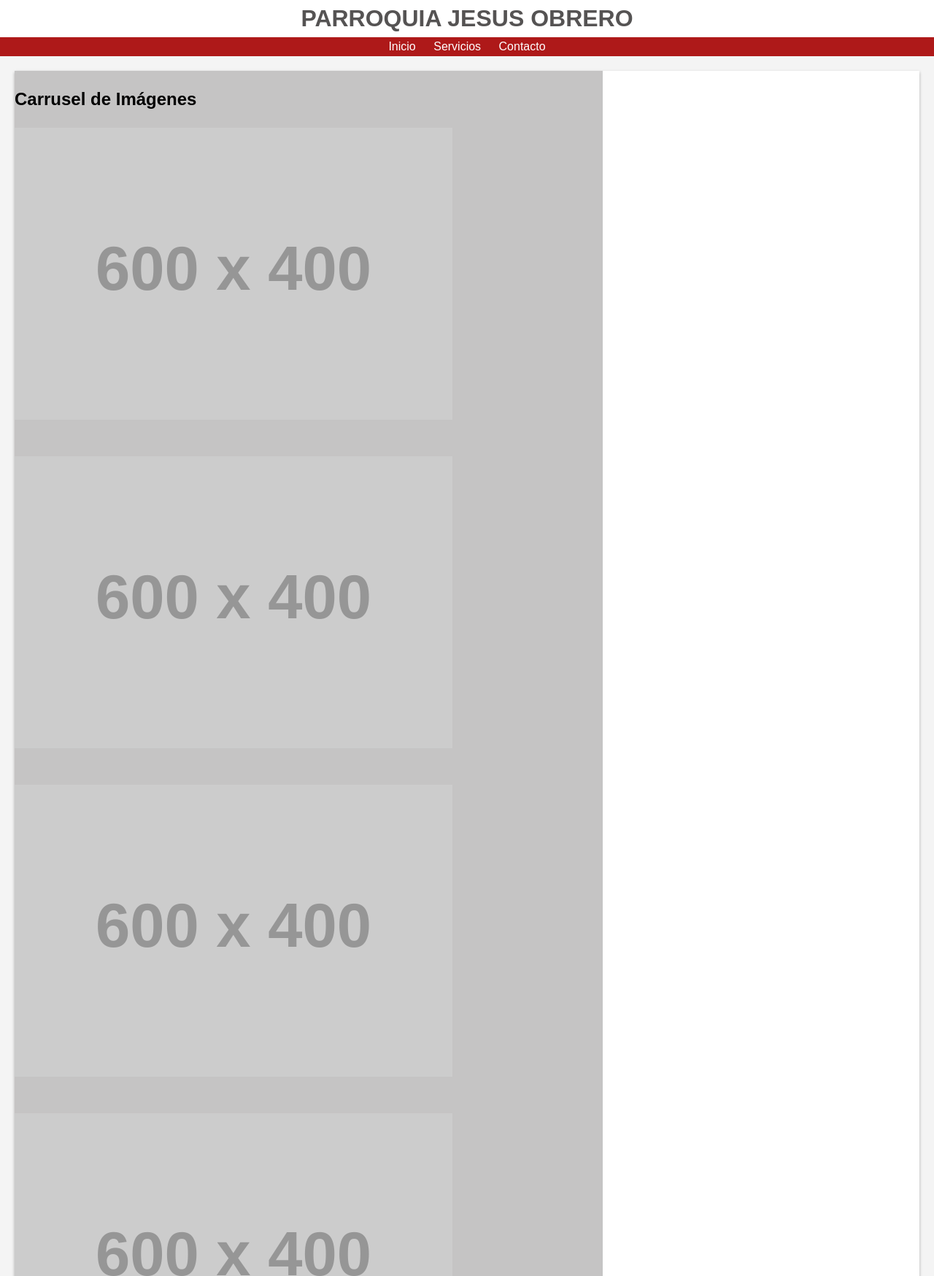
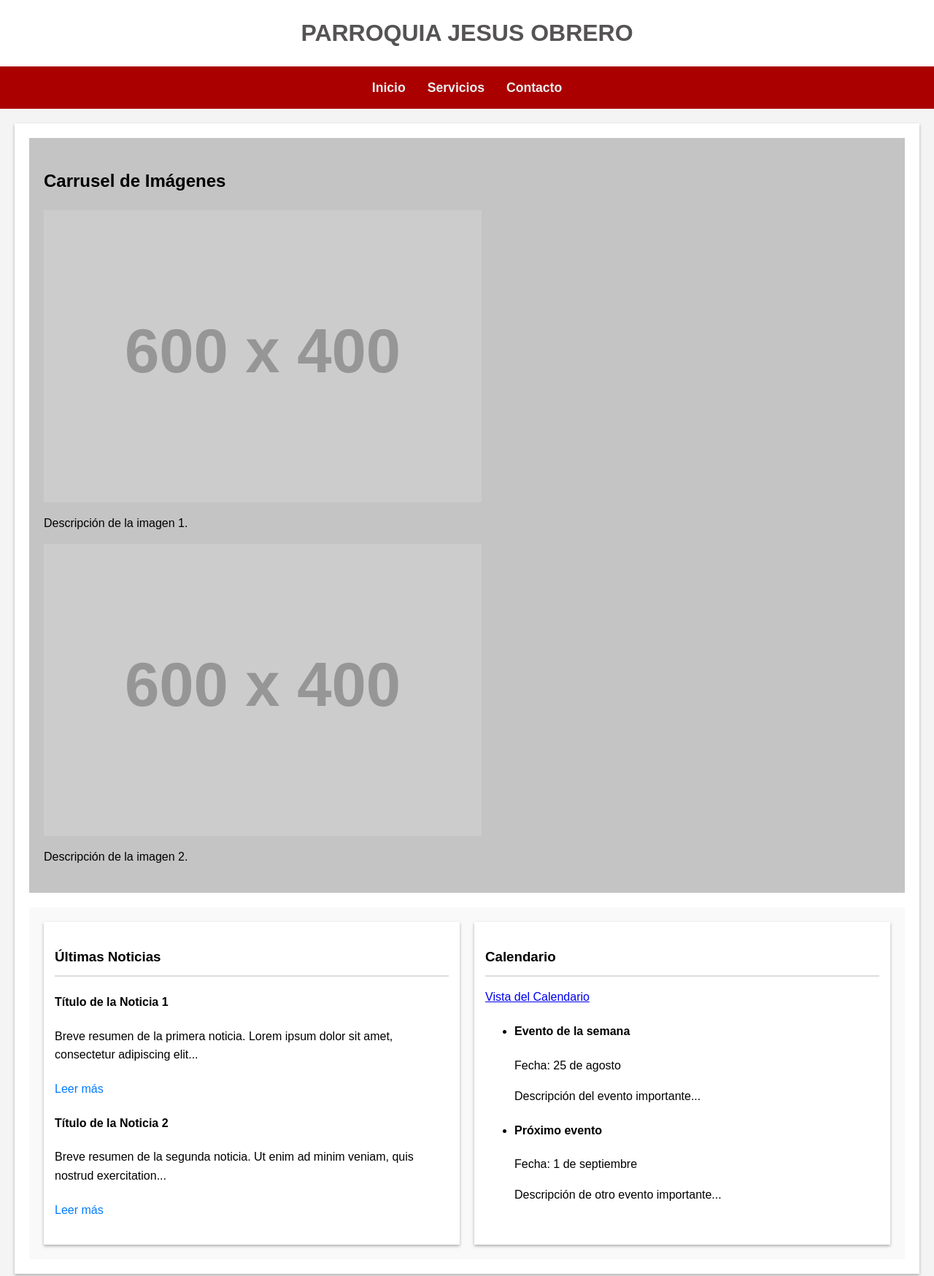
Before and after one commit to angelgmorfef/Sitio-Parroquial, a plain HTML site: page index.html in a window 1280 px wide. Shown: the top 1748 px of the page at 73% size. Drawn offline with Linux system fonts and the light colour scheme; placeholder pictures from the web are drawn by us.

Commit message:
Nuevo Commit

```diff
--- /dev/null
+++ b/asset/Css/calendario.css
@@ -0,0 +1,155 @@
+/* Variables CSS para una gestión de color centralizada */
+:root {
+    --primary-color: #aa0000;
+    --accent-color: #3498db;
+    --text-light: #ecf0f1;
+    --text-dark: #333;
+    --bg-light: #f4f4f4;
+    --bg-white: #fff;
+    --shadow: 0 4px 8px rgba(0, 0, 0, 0.1);
+}
+
+/* Estilos generales */
+body {
+    font-family: sans-serif;
+    line-height: 1.6;
+    margin: 0;
+    padding: 0;
+    background-color: var(--bg-light);
+}
+
+/* Contenedor principal de la página */
+main {
+    display: flex;
+    justify-content: center;
+    align-items: center;
+    padding: 20px;
+}
+
+/* Encabezado */
+.header {
+    background-color: var(--bg-white);
+    padding: 20px 0;
+}
+
+.header-container {
+    display: flex;
+    justify-content: center;
+    align-items: center;
+    max-width: 1200px;
+    margin: 0 auto;
+}
+
+.logo {
+    margin: 0;
+    color: var(--text-dark);
+}
+
+/* Navegación */
+.nav-container {
+    background-color: var(--primary-color);
+    padding: 15px 0;
+    width: 100%;
+}
+
+.nav ul {
+    list-style: none;
+    margin: 0;
+    padding: 0;
+    display: flex;
+    justify-content: center;
+    align-items: center;
+}
+
+.nav li {
+    margin: 0 15px;
+}
+
+.nav a {
+    color: var(--text-light);
+    text-decoration: none;
+    font-size: 1.1rem;
+    font-weight: bold;
+    transition: color 0.3s ease;
+}
+
+.nav a:hover {
+    color: var(--accent-color);
+}
+
+/* Pie de página */
+.footer {
+    background-color: var(--primary-color);
+    color: var(--text-light);
+    text-align: center;
+    padding: 20px;
+    margin-top: 20px;
+}
+
+/* Estilos del Calendario */
+.calendar-container {
+    width: 350px;
+    background-color: var(--bg-white);
+    border-radius: 10px;
+    box-shadow: var(--shadow);
+    padding: 20px;
+}
+
+.calendar-header {
+    display: flex;
+    justify-content: space-between;
+    align-items: center;
+    margin-bottom: 20px;
+}
+
+.calendar-header h2 {
+    margin: 0;
+    font-size: 1.5rem;
+    color: var(--text-dark);
+}
+
+.calendar-header button {
+    background-color: var(--accent-color);
+    color: var(--text-light);
+    border: none;
+    padding: 10px 15px;
+    border-radius: 5px;
+    cursor: pointer;
+    font-size: 1rem;
+    transition: background-color 0.2s;
+}
+
+.calendar-header button:hover {
+    background-color: #0056b3;
+}
+
+.calendar-table {
+    width: 100%;
+    border-collapse: collapse;
+}
+
+.calendar-table th {
+    text-align: center;
+    padding: 10px;
+    font-weight: bold;
+    color: #555;
+}
+
+.calendar-table td {
+    text-align: center;
+    padding: 10px;
+    border: 1px solid #ddd;
+    cursor: pointer;
+    transition: background-color 0.2s;
+}
+
+.calendar-table td:hover {
+    background-color: #e9ecef;
+}
+
+.calendar-table .today {
+    background-color: var(--accent-color);
+    color: var(--text-light);
+    font-weight: bold;
+    border-radius: 50%;
+}
--- a/asset/Css/index.css
+++ b/asset/Css/index.css
@@ -5,140 +5,116 @@ body {
     margin: 0;
     padding: 0;
     background-color: #f4f4f4;
-    width: 100%;
 }
 
-.contenedor {
-    margin: 20px;
+main {
+    max-width: 1200px;
+    margin: 20px auto;
     background-color: #fff;
-    overflow: hidden;
     box-shadow: 0 2px 4px rgba(0,0,0,0.3);
+    padding: 20px;
 }
 
 /* Encabezado */
 .header {
     background-color: #ffffff;
-    color: #555353;
-    padding: 20px;
-    text-align: center;
-    padding: 0%;
+    padding: 20px 0;
 }
 
-.header h1 {
-    margin: 0;
+.header-container {
+    display: flex;
+    justify-content: center;
+    align-items: center;
+    max-width: 1200px;
+    margin: 0 auto;
 }
 
-.header nav ul {
+.logo {
+    margin: 0;
+    color: #555353;
+}
+
+.nav-container {
+    background-color: #aa0000; /* Un fondo gris oscuro elegante */
+    padding: 15px 0; /* Espaciado superior e inferior para altura */
+    width: 100%;
+}
+
+/* Lista de navegación */
+.nav ul {
+    list-style: none; /* Elimina los puntos de la lista */
     margin: 0;
     padding: 0;
-    list-style: none;
+    display: flex; /* Utiliza Flexbox para alinear los elementos */
+    justify-content: center; /* Centra los enlaces horizontalmente */
+    align-items: center; /* Centra los enlaces verticalmente */
 }
 
-header .nav {
-    background-color: rgb(174, 25, 25);
+/* Elementos de la lista */
+.nav li {
+    margin: 0 15px; /* Espacio entre cada elemento del menú */
 }
 
-.header nav li {
-    display: inline;
-    margin: 0 10px;
+/* Estilo de los enlaces */
+.nav a {
+    color: #ecf0f1; /* Color del texto claro */
+    text-decoration: none; /* Elimina el subrayado por defecto */
+    font-size: 1.1rem; /* Aumenta el tamaño de la fuente para mejor lectura */
+    font-weight: bold;
+    transition: color 0.3s ease; /* Transición suave para el efecto hover */
 }
 
-.header nav a {
-    color: #fff;
-    text-decoration: none;
+/* Efecto al pasar el cursor */
+.nav a:hover {
+    color: #3498db; /* Cambia el color del texto a un azul brillante */
 }
 
-/* Contenido y barra lateral (float) */
-.contenido-principal {
-    width: 80%;
-    float: left; /* Flota a la izquierda */
-    box-sizing: border-box; /* Para que el padding no afecte el ancho total */
+/* Carrusel */
+.carrusel {
+    background-color: rgb(197, 196, 196);
+    padding: 20px;
+    margin-bottom: 20px;
 }
 
-.barra-lateral {
-    width: 30%;
-    float: right; /* Flota a la derecha */
-    background-color: #e2e2e2;
+.carrusel ul {
+    list-style: none;
+    margin: 0;
+    padding: 0;
+}
+
+.carrusel img {
+    max-width: 100%;
+    height: auto;
+    display: block;
+}
+
+/* Noticias y Calendario (ya estaban bien) */
+.noticias-calendario {
+    display: flex;
+    gap: 20px;
     padding: 20px;
-    box-sizing: border-box;
+    background-color: #f9f9f9;
+}
+
+.columna-noticias,
+.columna-calendario {
+    flex: 1;
+    background-color: #fff;
+    padding: 15px;
+    box-shadow: 0 2px 4px rgba(0,0,0,0.3);
 }
 
 /* Pie de página */
 .footer {
-    background-color: #333;
+    background-color: #aa0000;
     color: #fff;
     text-align: center;
     padding: 20px;
-    clear: both; /* Limpia los floats para que el footer no suba */
+    margin-top: 20px;
 }
 
-.carrusel {
-    background-color: rgb(197, 196, 196);
-    width: 65%; /* Ocupa el 65% del ancho del contenedor */
-    float: left; /* Flota a la izquierda */
-    box-sizing: border-box;
-}
-
-.carrusel img {
-    max-width: 100%; /* La imagen se ajustará al ancho del carrusel */
-    height: 100%;
-    display: block; /* Para evitar espacios no deseados */
-    margin-bottom: 50px;
-}
-
-.contenido-adicional {
-    width: 35%; /* Ocupa el 35% del ancho del contenedor */
-    float: right; /* Flota a la derecha */
-    background-color: #e2e2e2;
-    padding: 20px;
-    box-sizing: border-box;
-}
-
-.contenido-adicional ul {
-    list-style: none;
-    padding: 0;
-}
-
-.contenido-adicional li {
-    margin-bottom: 10px;
-}
-
-/* Pie de página */
-.footer {
-    background-color: #333;
-    color: #fff;
-    text-align: center;
-    padding: 20px;
-    clear: both; /* Limpia los floats */
-}
-
-/* Clase para limpiar floats si es necesario */
-.clearfix::after {
-    content: "";
-    display: table;
-    clear: both;
-}
-
-.noticias-calendario {
-  display: flex; /* Hacemos que el contenedor sea flexible */
-  gap: 20px; /* Separación entre las columnas */
-  padding: 20px;
-  background-color: #f9f9f9;
-}
-
-/* Estilos de las columnas */
-.columna-noticias,
-.columna-calendario {
-  flex: 1; /* Esto hace que cada columna ocupe el mismo espacio */
-  background-color: #fff;
-  padding: 15px;
-  border-radius: 8px;
-  box-shadow: 0 2px 4px rgba(0,0,0,0.1);
-}
-
-/* Estilos para el contenido */
-.columna-noticias h3,
-.columna-calendario h3 {
+/* Estilos de elementos */
+h3 {
     border-bottom: 2px solid #ddd;
     padding-bottom: 10px;
     margin-bottom: 15px;
@@ -154,18 +130,3 @@ article {
     color: #007bff;
     text-decoration: none;
 }
-
-.columna-noticias a:hover {
-  text-decoration: underline;
-}
-
-.columna-calendario ul {
-  list-style: none;
-  padding: 0;
-}
-
-.columna-calendario li {
-  margin-bottom: 15px;
-  border-left: 3px solid #007bff;
-  padding-left: 10px;
-}
--- a/index.html
+++ b/index.html
@@ -3,13 +3,16 @@
 <head>
     <meta charset="UTF-8">
     <meta name="viewport" content="width=device-width, initial-scale=1.0">
-    <title>Maquetado Clásico Flotante</title>
+    <title>Parroquia Jesús Obrero</title>
     <link rel="stylesheet" href="asset/Css/index.css">
 </head>
 <body>
     <header class="header">
         <div class="header-container">
             <h1 class="logo">PARROQUIA JESUS OBRERO</h1>
+        </div>
+    </header>
+        <div class="nav-container">
             <nav class="nav">
                 <ul>
                     <li><a href="#">Inicio</a></li>
@@ -18,18 +21,21 @@
                 </ul>
             </nav>
         </div>
-    </header>
-    <div class="contenedor">
-        <div class="carrusel">
+    <main>
+        <section class="carrusel">
             <h2>Carrusel de Imágenes</h2>
-            <img src="https://via.placeholder.com/600x400" alt="Imagen 1">
-            <img src="https://via.placeholder.com/600x400" alt="Imagen 1">
-            <img src="https://via.placeholder.com/600x400" alt="Imagen 1">
-            <img src="https://via.placeholder.com/600x400" alt="Imagen 1">
-            <img src="https://via.placeholder.com/600x400" alt="Imagen 1">
-            <p>Descripción de la imagen.</p>
-        </div>
-    </div>
+            <ul>
+                <li>
+                    <img src="https://via.placeholder.com/600x400" alt="Descripción detallada de la imagen 1.">
+                    <p>Descripción de la imagen 1.</p>
+                </li>
+                <li>
+                    <img src="https://via.placeholder.com/600x400" alt="Descripción detallada de la imagen 2.">
+                    <p>Descripción de la imagen 2.</p>
+                </li>
+            </ul>
+        </section>
+
         <section class="noticias-calendario">
             <div class="columna-noticias">
                 <h3>Últimas Noticias</h3>
@@ -44,8 +50,10 @@
                     <a href="#">Leer más</a>
                 </article>
             </div>
-      <div class="columna-calendario">
+
+            <aside class="columna-calendario">
                 <h3>Calendario</h3>
+                <a href="calendario.html">Vista del Calendario</a>
                 <ul>
                     <li>
                         <h4>Evento de la semana</h4>
@@ -58,10 +66,12 @@
                         <p>Descripción de otro evento importante...</p>
                     </li>
                 </ul>
-      </div>
+            </aside>
         </section>
+    </main>
+
     <footer class="footer">
-        <p>&copy; 2025 Mi Sitio Web. Todos los derechos reservados.</p>
+        <p>&copy; 2025 Parroquia Jesús Obrero. Todos los derechos reservados.</p>
     </footer>
 </body>
 </html>
```
Also changed, not shown: asset/Js/calendario.js (added, +66 -0 lines), calendario.html (added, +56 -0 lines). Lines whose indentation alone changed are shown as unchanged.
